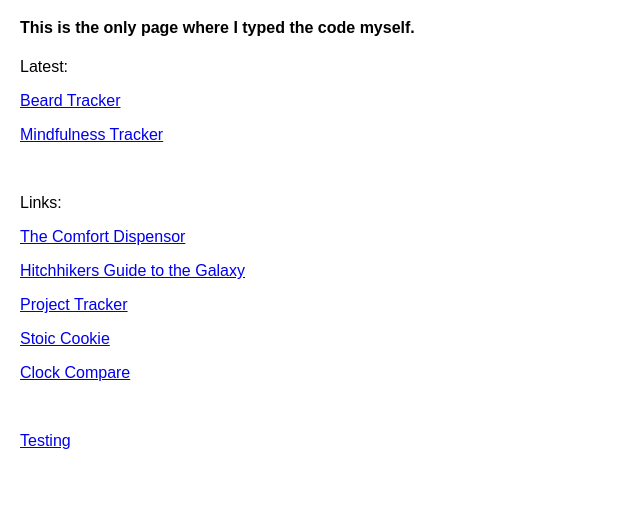
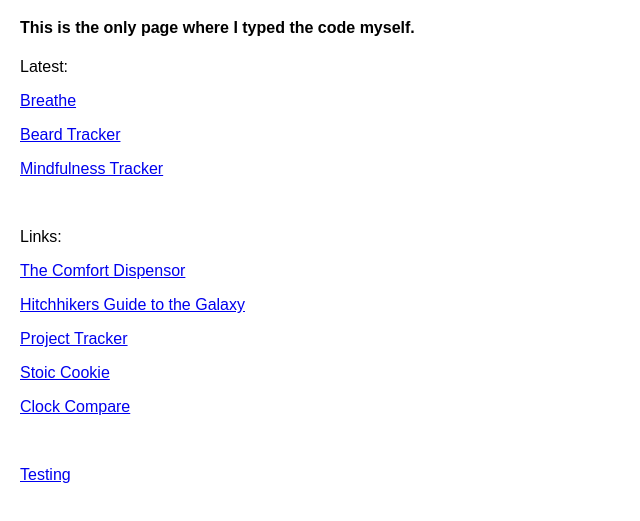
Before and after one commit to JayBuildsThings/JayBuildsThings, a plain HTML site: page index.html in a window 1280 px wide. Shown: the part 61-582 px from the top of the page, without its empty margins (0-640 px from the left). Drawn offline with Linux system fonts and the light colour scheme.

Commit message:
Update index.html

```diff
--- a/index.html
+++ b/index.html
@@ -15,6 +15,7 @@
     <h1>Jay buildsthings</h1>
     <h4>This is the only page where I typed the code myself.</h4>
     <p>Latest:</p>
+    <p><a href="hhttps://jaybuildsthings.github.io/Breathe/" target="blank">Breathe</a><a href="https://jaybuildsthings.com/"></a></p>
     <p><a href="https://jaybuildsthings.github.io/BeardGrower/" target="blank">Beard Tracker</a><a href="https://jaybuildsthings.com/"></a></p>
     <p><a href="https://jaybuildsthings.github.io/MeditationTracker/" target="blank">Mindfulness Tracker</a><a href="https://jaybuildsthings.com/"></a></p>
 
```
